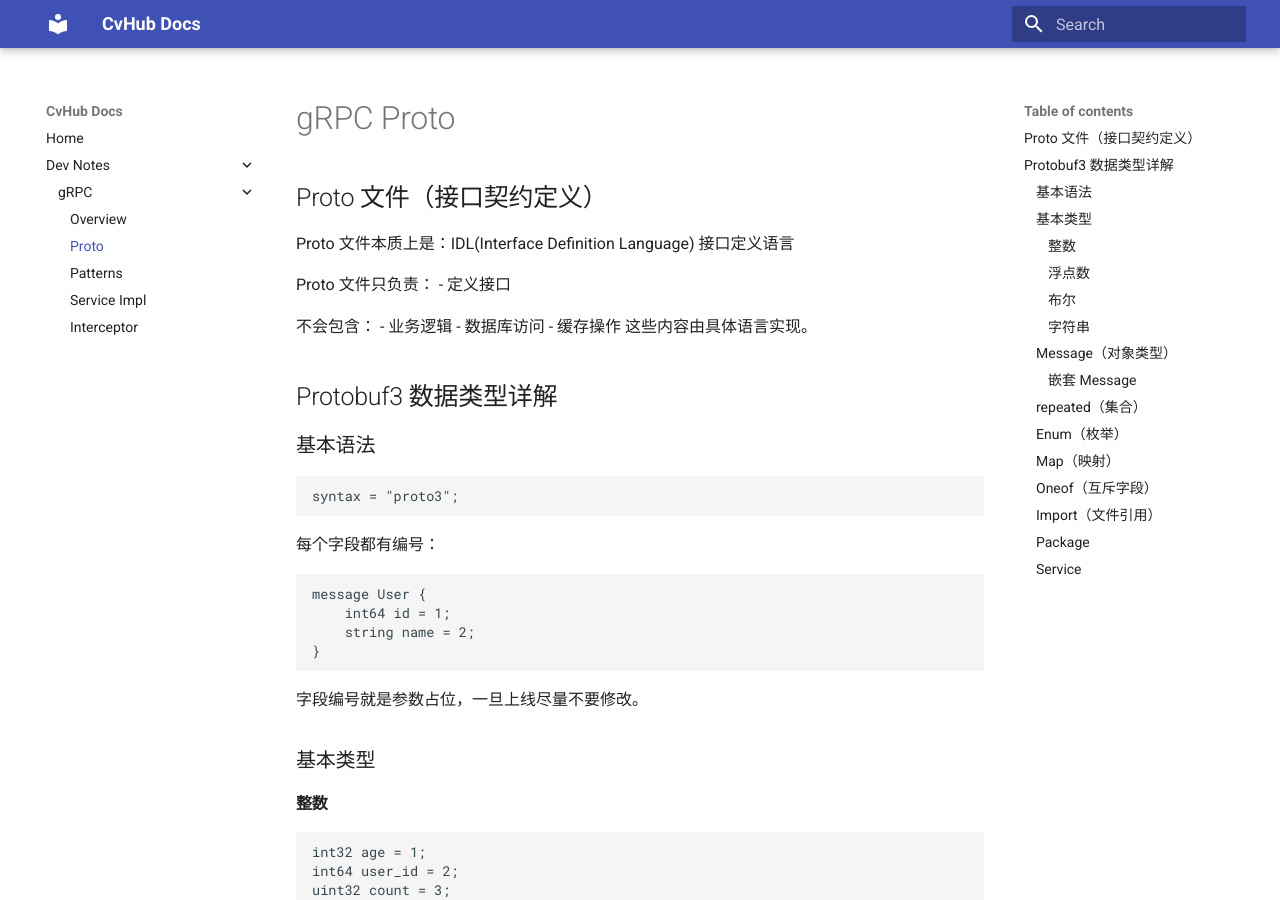
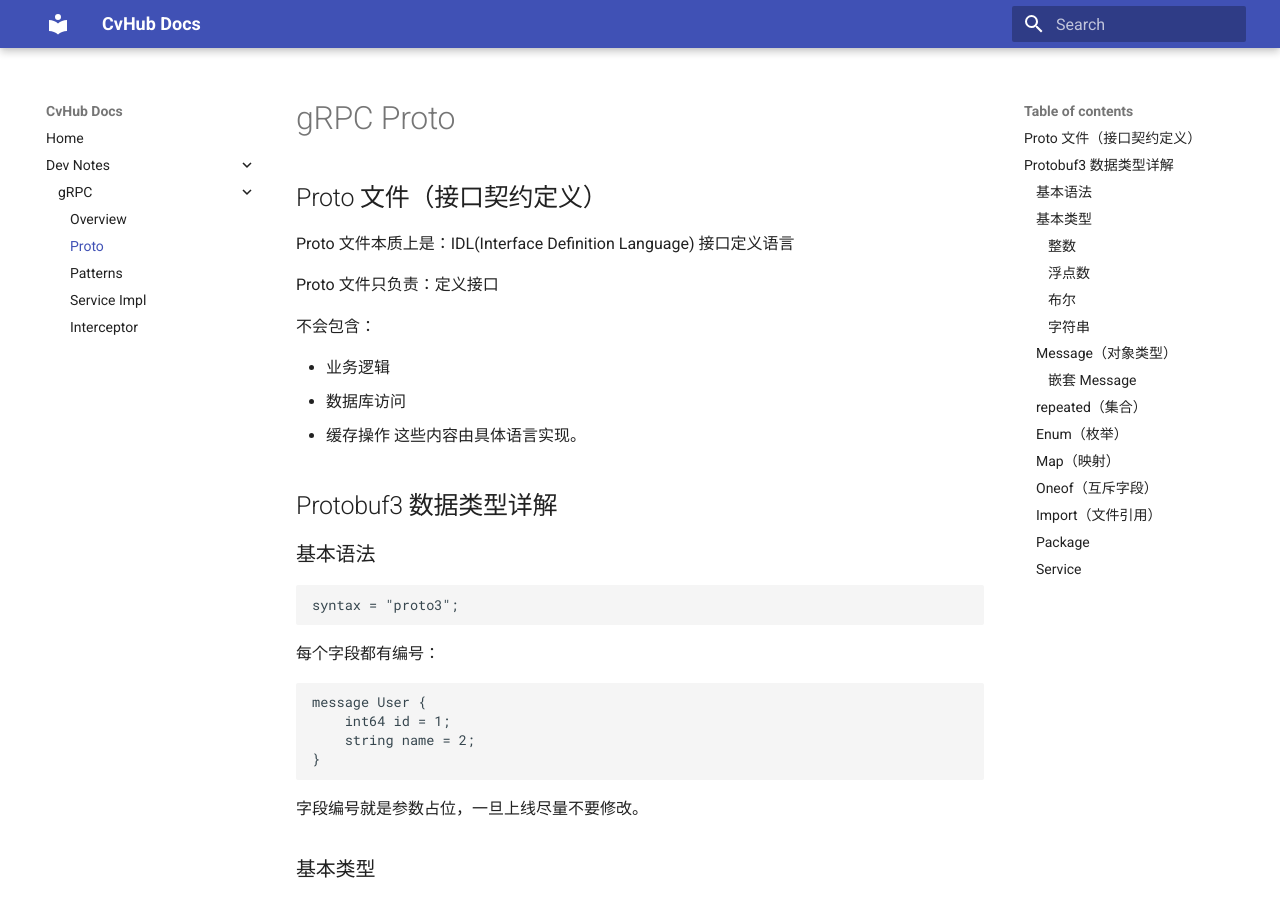
Before and after one commit to cvhub-ai/cvhub-ai.github.io, an MkDocs documentation site: the page built from docs/dev-notes/gRPC/gRPC_proto.md, in a window 1280 px wide and 900 px high. Built offline with MkDocs 1.6.1 and Material for MkDocs 9.7.7, drawn with Linux system fonts in a browser that asks for light colours; some of the changed text lies outside the part shown.

Commit message:
fixed layout

````diff
--- a/docs/dev-notes/gRPC/gRPC_proto.md
+++ b/docs/dev-notes/gRPC/gRPC_proto.md
@@ -2,10 +2,10 @@
 ## Proto 文件（接口契约定义）
 Proto 文件本质上是：IDL(Interface Definition Language) 接口定义语言
 
-Proto 文件只负责：
-- 定义接口
+Proto 文件只负责：定义接口
 
 不会包含：
+
 - 业务逻辑
 - 数据库访问
 - 缓存操作
@@ -218,6 +218,7 @@ service UserService {
     );
 }
 ```
-Service 会生成对应语言的：
+Service 会生成对应语言的
+
 - Client Stub
 - Server Base Class
````
Also changed, not shown: docs/dev-notes/gRPC/gRPC_Interceptor.md (+3 -0 lines), assert/images/cvhub_icon.png (added).
